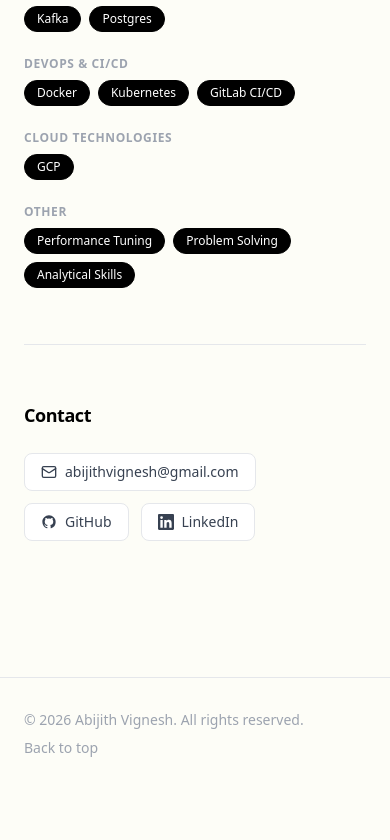
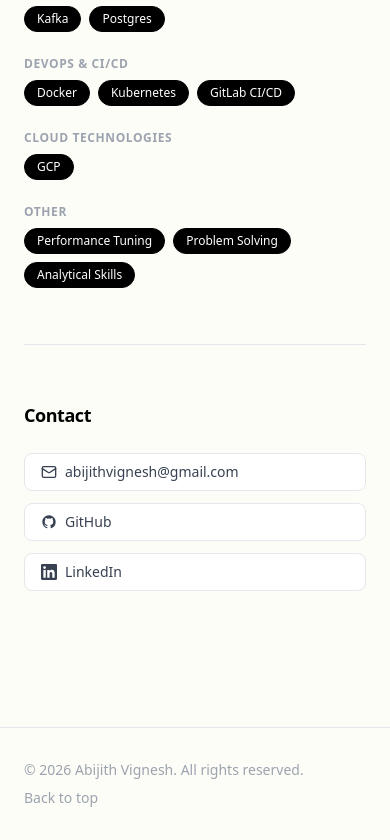
Before and after one commit to abijithvignesh/abijithvignesh.github.io, a React (Vite) app: page /about in a window 390 px wide. Shown: the part 2407-3247 px from the top of the page. Before the commit the page ends 3197 px from the top, so only its background shows below. Built offline with nearby package versions, Linux system fonts and the light colour scheme.

Commit message:
updated contact

```diff
--- a/src/pages/ContactPage.tsx
+++ b/src/pages/ContactPage.tsx
@@ -2,7 +2,7 @@ export default function ContactPage() {
   return (
     <section id="contact" className="scroll-mt-24 border-t border-gray-200 py-14">
       <h2 className="text-lg font-semibold tracking-tight">Contact</h2>
-      <div className="mt-6 flex flex-wrap gap-3">
+      <div className="mt-6 flex flex-col gap-3 sm:flex-row sm:flex-wrap">
         <a
           className="inline-flex items-center gap-2 rounded-lg border border-gray-200 bg-white px-4 py-2 text-sm font-medium text-gray-700 hover:border-gray-300"
           href="mailto:abijithvignesh@gmail.com"
```
